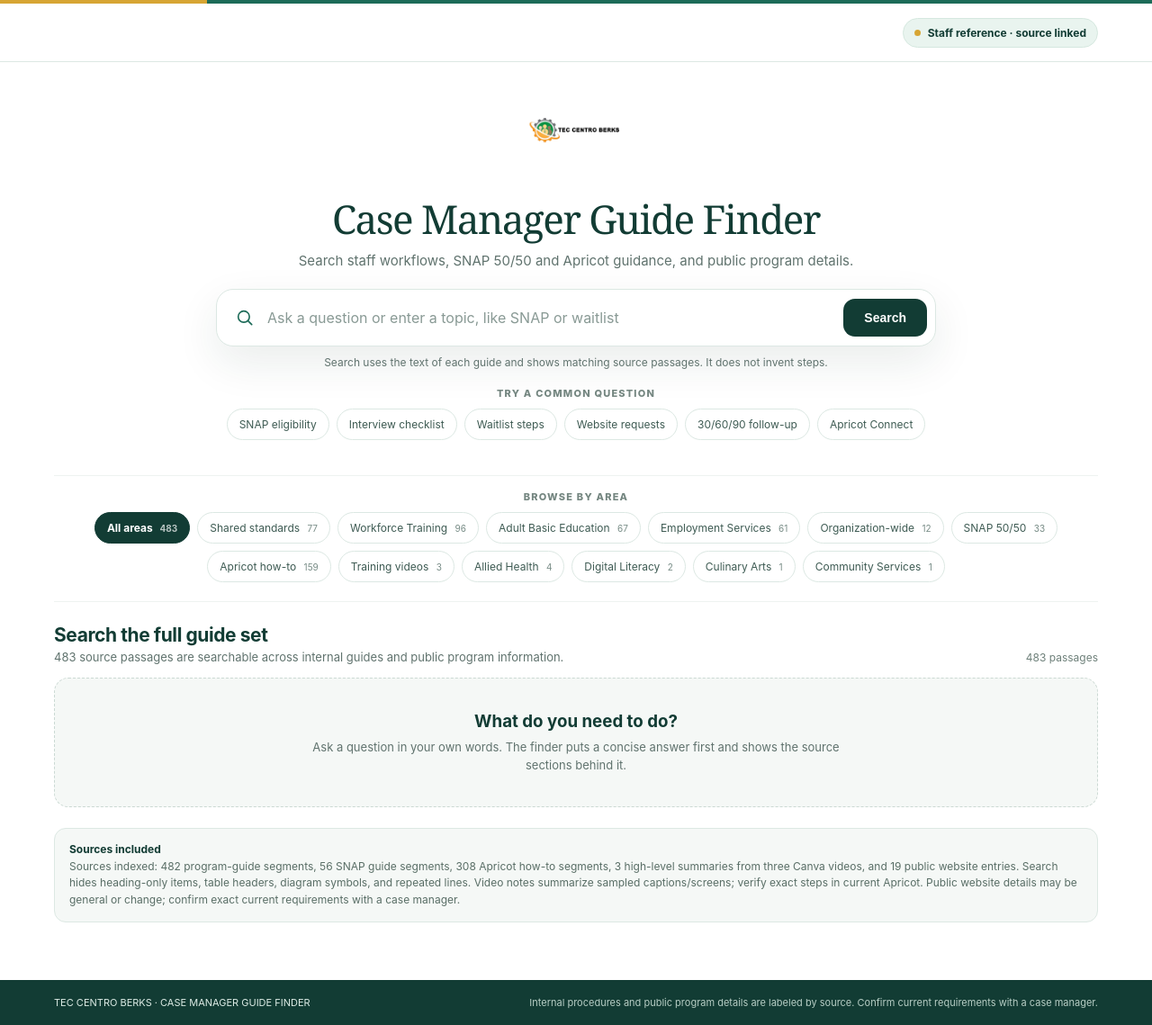
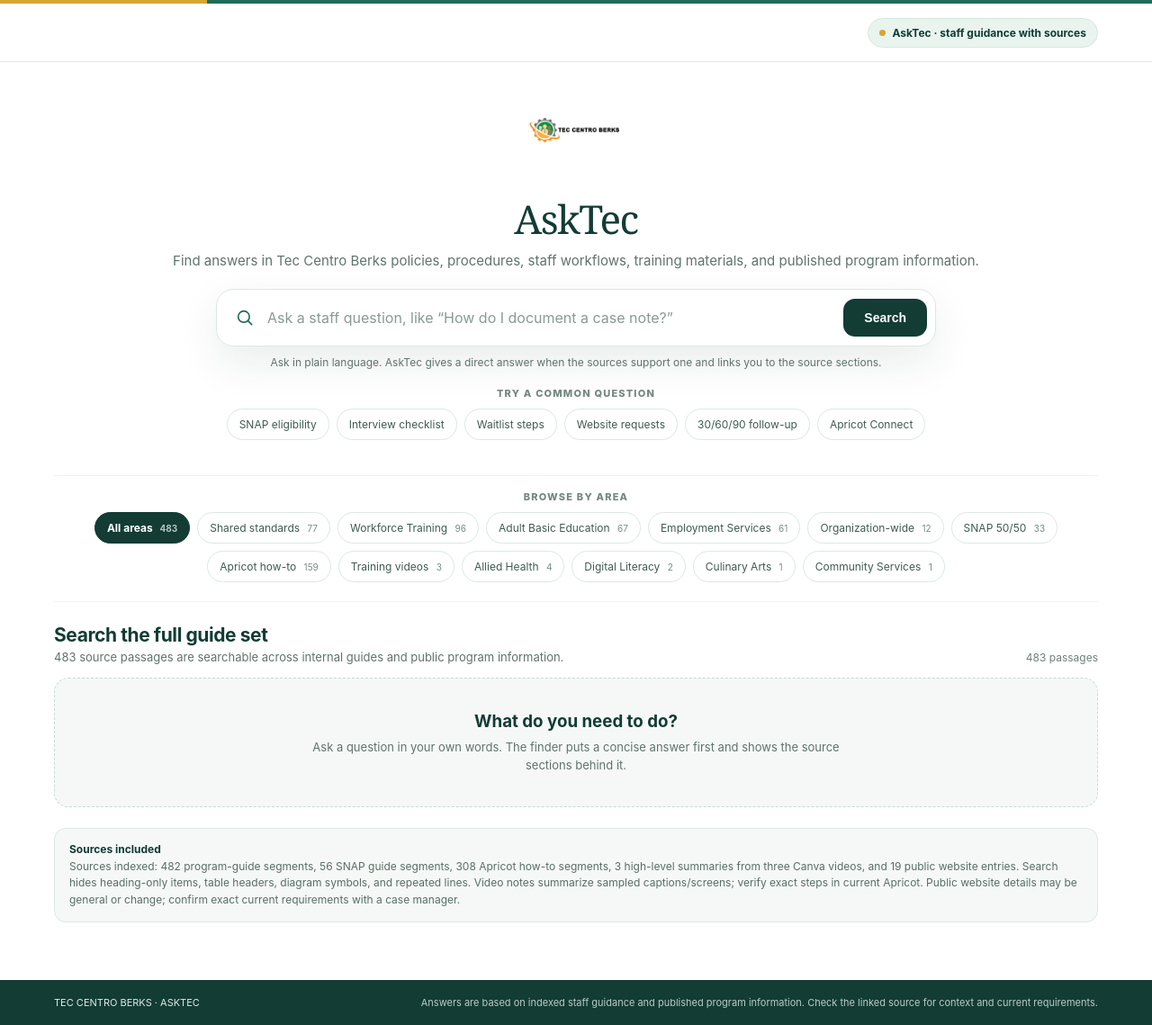
Before and after one commit to mcastilloblwdc-source/Case-Manager-Search, a plain HTML site: page index.html in a window 1280 px wide. Shown: the whole page at 90% size. Drawn offline with Linux system fonts and the light colour scheme.

Commit message:
Rename guide finder to AskTec

```diff
--- a/index.html
+++ b/index.html
@@ -4,8 +4,8 @@
   <meta charset="utf-8" />
   <meta name="viewport" content="width=device-width, initial-scale=1" />
   <meta name="theme-color" content="#123c34" />
-  <meta name="description" content="Search the Tec Centro Berks case management, SNAP 50/50, and Apricot reference guides." />
-  <title>TCB Case Manager Guide Finder</title>
+  <meta name="description" content="AskTec helps Tec Centro Berks employees find answers in staff policies, procedures, workflows, training materials, and published program information." />
+  <title>AskTec | Tec Centro Berks Staff Guidance</title>
   <style>
     :root { --green:#123c34; --green2:#1d6b58; --gold:#d7a533; --ink:#17322d; --muted:#60736e; --line:#dce8e3; --wash:#f5f8f6; --white:#fff; --mint:#e9f4ef; --shadow:0 18px 48px rgba(17,55,46,.09); }
     * { box-sizing:border-box; }
@@ -96,18 +96,18 @@
 </head>
 <body>
   <div class="topline"></div>
-  <header><div class="head-inner"><span class="badge"><i></i> Staff reference · source linked</span></div></header>
+  <header><div class="head-inner"><span class="badge"><i></i> AskTec · staff guidance with sources</span></div></header>
   <main>
     <section class="hero" aria-labelledby="pageTitle">
       <div class="hero-logo"><img src="assets/tec-centro-berks-logo.png" alt="Tec Centro Berks logo" /></div>
-      <h1 id="pageTitle">Case Manager Guide Finder</h1>
-      <p class="hero-copy">Search staff workflows, SNAP 50/50 and Apricot guidance, and public program details.</p>
+      <h1 id="pageTitle">AskTec</h1>
+      <p class="hero-copy">Find answers in Tec Centro Berks policies, procedures, staff workflows, training materials, and published program information.</p>
       <form id="searchForm" class="search-panel" role="search">
         <svg class="search-icon" viewBox="0 0 24 24" fill="none" aria-hidden="true"><circle cx="10.8" cy="10.8" r="6.8" stroke="currentColor" stroke-width="1.8"/><path d="m16 16 4.4 4.4" stroke="currentColor" stroke-width="1.8" stroke-linecap="round"/></svg>
-        <input id="question" type="search" autocomplete="off" placeholder="Ask a question or enter a topic, like SNAP or waitlist" aria-label="Search all staff guides" />
+        <input id="question" type="search" autocomplete="off" placeholder="Ask a staff question, like “How do I document a case note?”" aria-label="Search Tec Centro Berks staff guidance" />
         <button id="askButton" type="submit">Search</button>
       </form>
-      <p class="search-hint" id="searchHint">Search uses the text of each guide and shows matching source passages. It does not invent steps.</p>
+      <p class="search-hint" id="searchHint">Ask in plain language. AskTec gives a direct answer when the sources support one and links you to the source sections.</p>
       <p class="tool-label">Try a common question</p>
       <div class="suggestions" aria-label="Suggested questions">
         <button class="chip" data-query="SNAP 50/50 eligibility and referral">SNAP eligibility</button>
@@ -142,7 +142,7 @@
       <div class="source-note"><strong>Sources included</strong><div id="sourceSummary">Loading source details…</div></div>
     </section>
   </main>
-  <footer><div class="foot-inner"><span>TEC CENTRO BERKS · CASE MANAGER GUIDE FINDER</span><span>Internal procedures and public program details are labeled by source. Confirm current requirements with a case manager.</span></div></footer>
+  <footer><div class="foot-inner"><span>TEC CENTRO BERKS · ASKTEC</span><span>Answers are based on indexed staff guidance and published program information. Check the linked source for context and current requirements.</span></div></footer>
   <script>
     const APRICOT_URL = "https://docs.google.com/document/d/154VA_KLETIvUsI0kMsyPyw4ewig5O3T7ZCBPJok1ePU/edit";
     const STOP = new Set("a an and are as at be before by can could do does for from had has have how i in into is it its me my of on or our should the their them there this to was we what when where which who why will with would you your please participant participants staff guide add send write create make enter record long take last hours hour course courses program programs class classes show tell me upload document complete navigate search choose click open get find start have need".split(" "));
```
